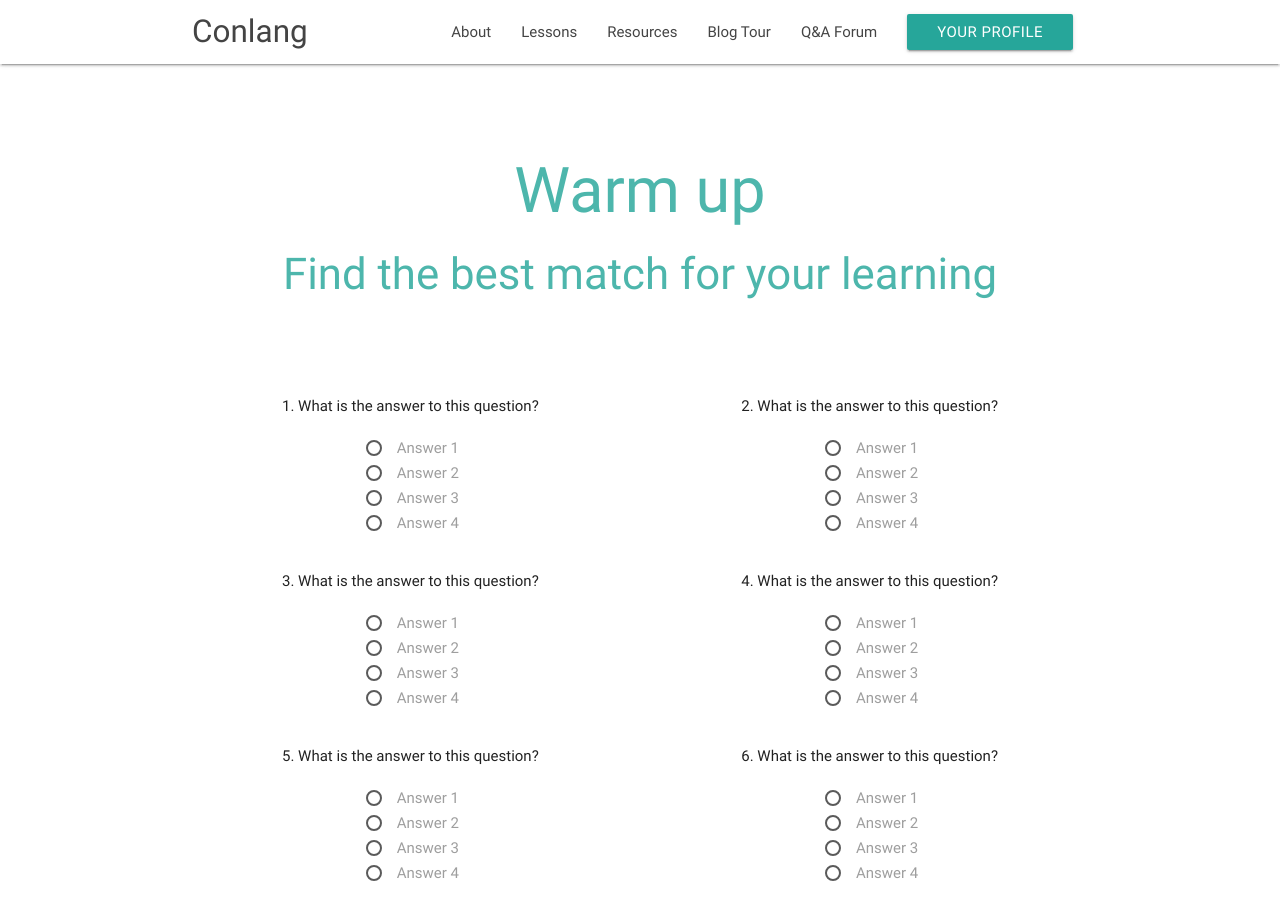
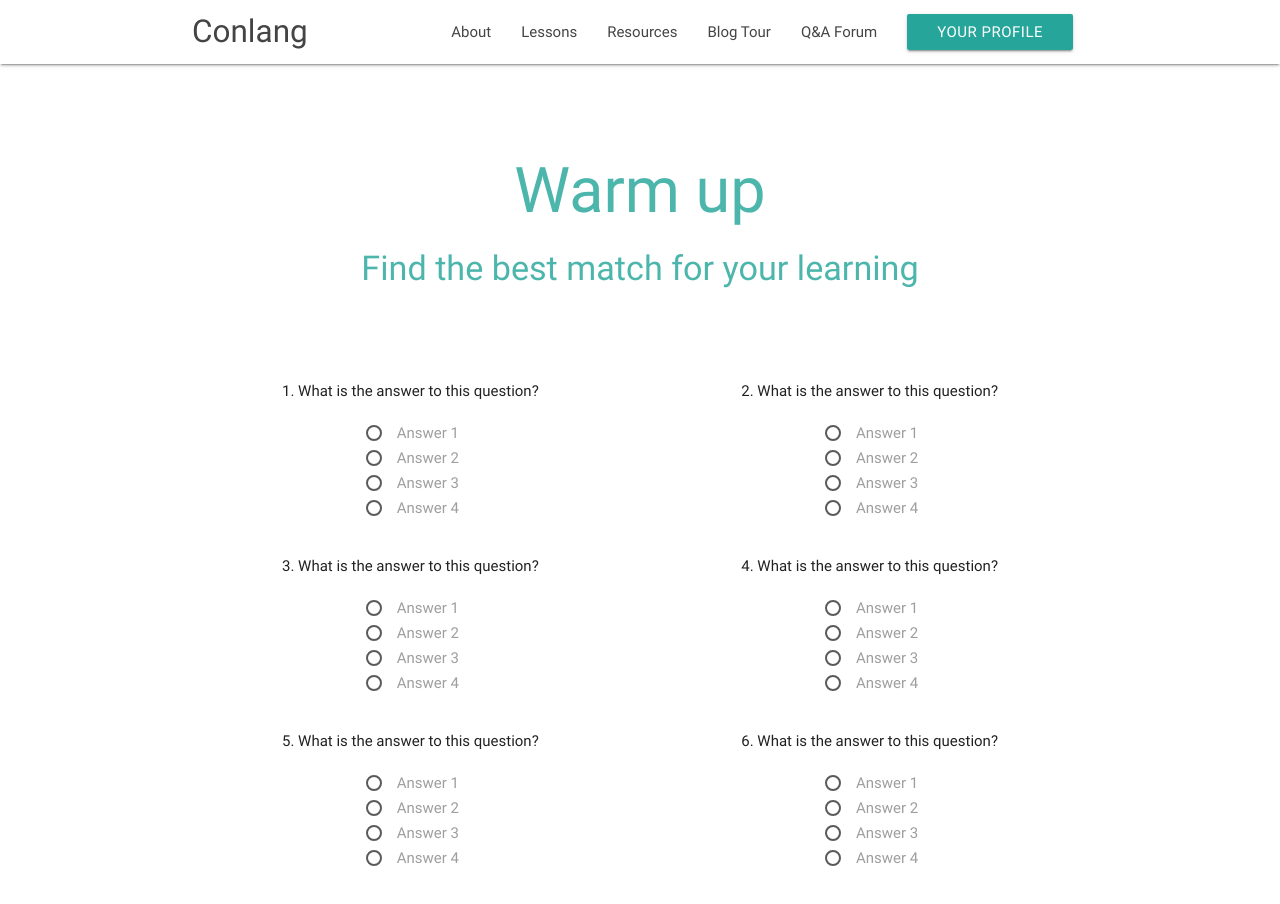
Before and after one commit to Tianjiaosuzy/suzyMidterm, a plain HTML site: page Pre-test.html in a window 1280 px wide. Shown: the top 904 px of the page. Drawn offline with nearby package versions, Linux system fonts and the light colour scheme.

Commit message:
Font size

```diff
--- a/Pre-test.html
+++ b/Pre-test.html
@@ -36,7 +36,7 @@
       <div class="container">
         <br></br>
         <h1 class="header center teal-text text-lighten-2">Warm up </h1>
-        <h3 class="header center teal-text text-lighten-2">Find the best match for your learning</h3>
+        <h4 class="header center teal-text text-lighten-2">Find the best match for your learning</h4>
         <br><br>
 
       </div>
```
